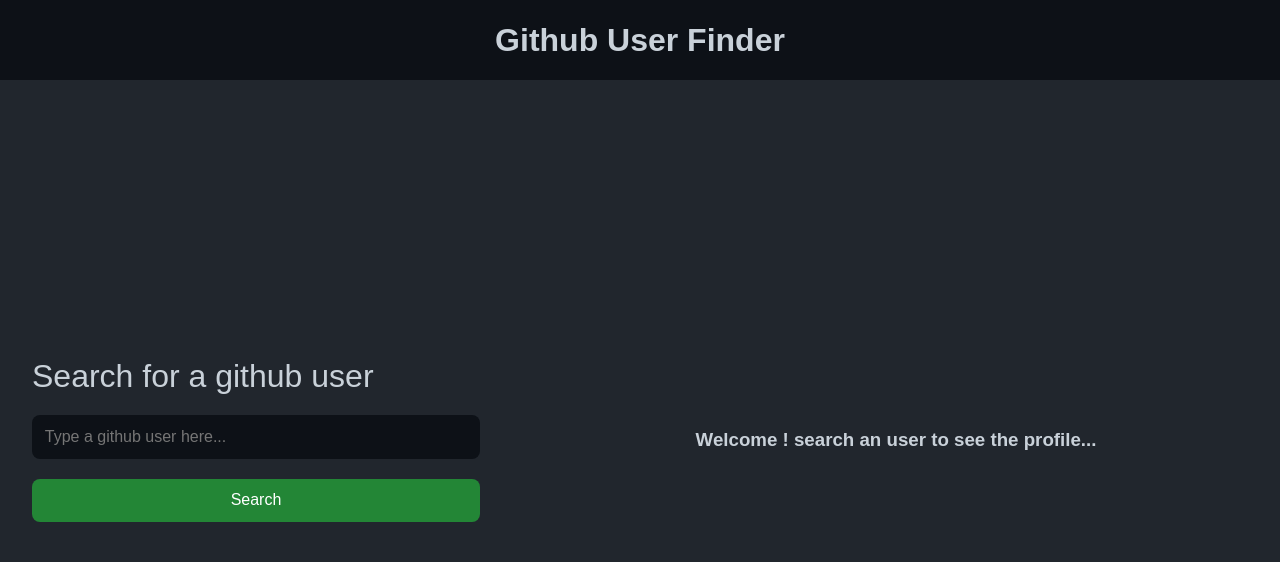
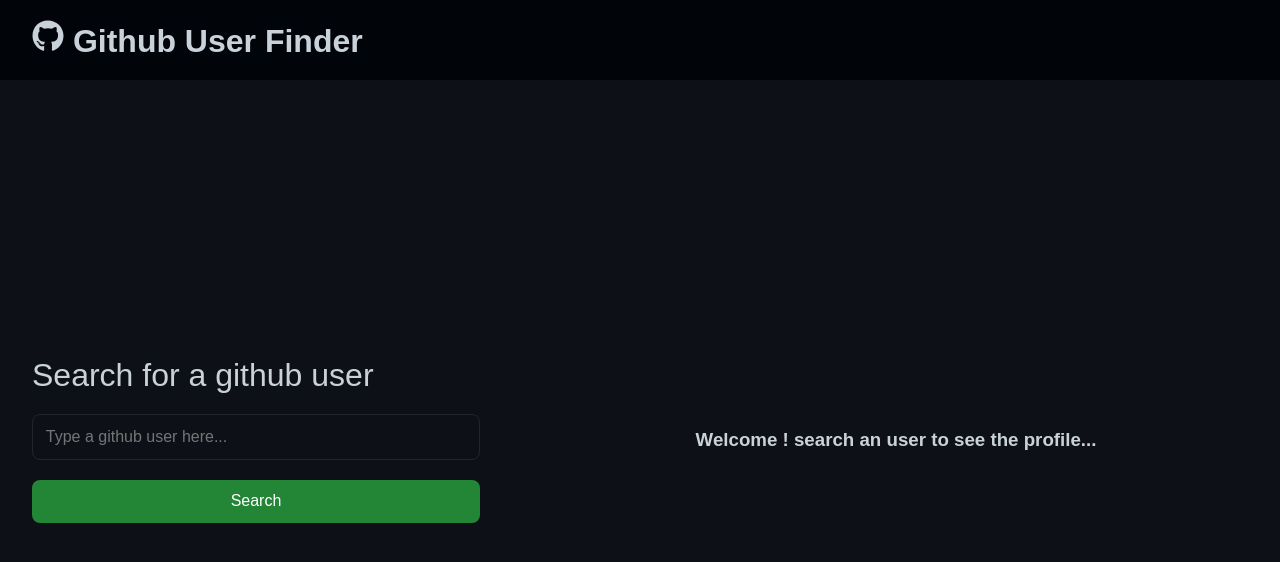
Before and after one commit to MarcelloFarias/github-profile-finder, a React (Create React App) app: page / in a window 1280 px wide. Shown: the top 562 px of the page. Built offline with nearby package versions, Linux system fonts and the light colour scheme; the HTML template or start-up script is replaced by a standard one.

Commit message:
Change the style and add icons

```diff
--- a/src/App.scss
+++ b/src/App.scss
@@ -7,7 +7,7 @@
     display: flex;
     align-items: center;
     min-height: 90dvh;
-    background: $secondaryColor;
+    background: $primaryColor;
 
     .input-field {
         padding: 2rem;
@@ -67,9 +67,10 @@
     background: $primaryColor;
     color: $textColor;
     font-size: 1rem;
+    border: solid 1px $secondaryColor;
 
     &:focus {
-        border: solid 2px #3b71ca;
+        border: solid 1px #3b71ca;
     }
 }
 
--- a/src/components/Header/index.js
+++ b/src/components/Header/index.js
@@ -1,11 +1,12 @@
 import React from "react";
 import './style.scss';
+import { FaGithub } from "react-icons/fa";
 
 const Header = () => {
     return (
         <>
             <header>
-                <h1>Github User Finder</h1>
+                <h1><FaGithub/> Github User Finder</h1>
             </header>
         </>
     );
--- a/src/components/Header/style.scss
+++ b/src/components/Header/style.scss
@@ -1,4 +1,4 @@
-$primaryColor: #0d1117;
+$primaryColor: #010409;
 $secondaryColor: #21262d;
 $textColor: #c9d1d9;
 
@@ -6,10 +6,10 @@
     min-width: 100%;
     height: 10dvh;
     display: flex;
+    padding: 2rem;
     align-items: center;
-    justify-content: space-around;
+    justify-content: flex-start;
     flex-direction: row;
-    padding: 0;
     background: $primaryColor;
     color: $textColor;
 }
--- a/src/components/RepositoryItem/style.scss
+++ b/src/components/RepositoryItem/style.scss
@@ -1,6 +1,11 @@
+$primaryColor: #0d1117;
+$secondaryColor: #21262d;
+$textColor: #c9d1d9;
+$aactionColor: #238636;
+
 .repository-item {
     color: #fff;
-    border-bottom: solid 1px #fff;
+    border-bottom: solid 1px $secondaryColor;
     padding: 10px 0;
 
     .repository-name {
--- a/src/components/UserProfile/index.js
+++ b/src/components/UserProfile/index.js
@@ -1,4 +1,5 @@
 import './style.scss';
+import { LuUsers2 } from "react-icons/lu";
 
 const UserProfile = ({user}) => {
     return (
@@ -8,6 +9,7 @@
             <h3>{user?.login}</h3>
             <p className='bio'>{user.bio}</p>
             <div className='followers'>
+                <LuUsers2 style={{marginRight: '10px'}} />
                 <p>{user?.followers} <span>followers</span></p>
                 <p>.</p>
                 <p>{user?.following} <span>following</span></p>
```
